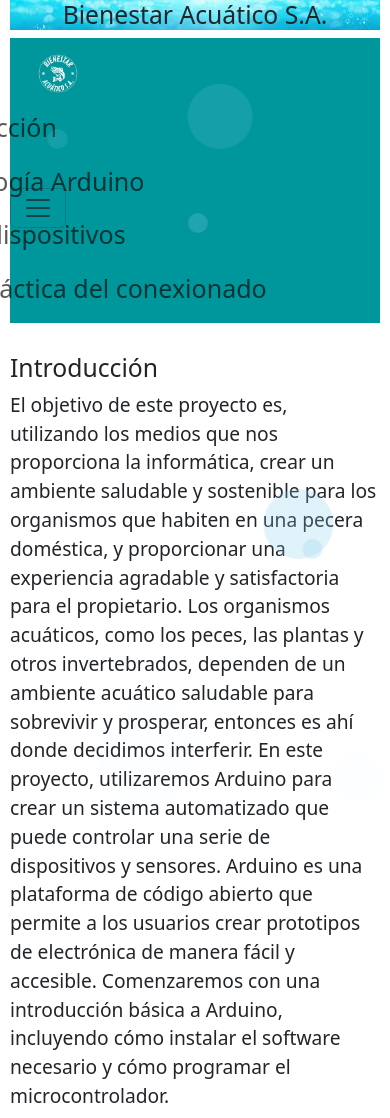
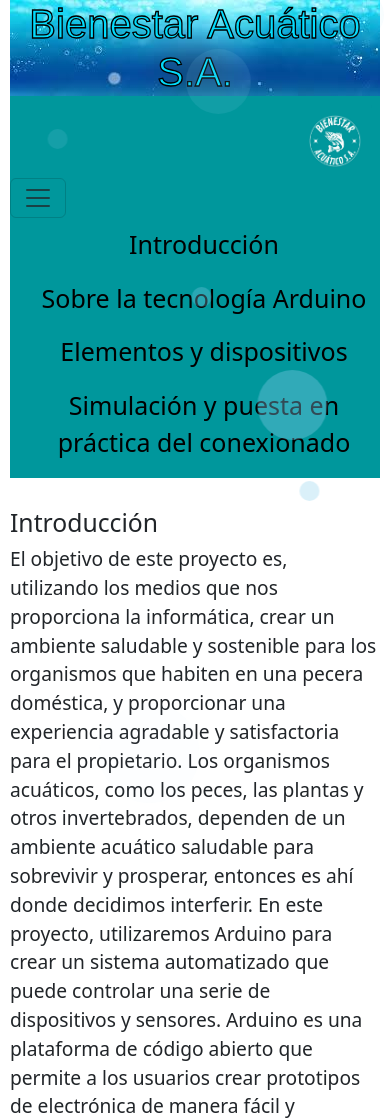
Before and after one commit to AugustWalker27/BienestarAcuatico, a PHP site: page / in a window 390 px wide, after a click that opens the changed part. Shown: the top 1118 px of the page. Run offline with PHP 8.4, Linux system fonts and the light colour scheme.

Commit message:
Update diseño.css

```diff
--- a/diseño.css
+++ b/diseño.css
@@ -1,6 +1,8 @@
 .letragrande{
 text-align: center;
 font-size: 25px;
+display: grid;
+align-items: center;
 }
 #jotaro{
       height: 230px;
@@ -21,7 +23,7 @@ font-size: 25px;
     }
     .logo {
       margin-left: 20px;
-      max-width: 15%; /* La imagen nunca será más ancha que su contenedor */
+      max-width: 25%; /* La imagen nunca será más ancha que su contenedor */
       height: auto;   /* Ajusta automáticamente la altura para mantener la proporción */
   }
     #naruto{
@@ -45,15 +47,20 @@ font-size: 25px;
         background-color: rgb(114, 14, 207);
     }
     #villanos{
-
+    color: #03dbfc;
+    margin: 0px;
     text-align: center;
     background-image: url('fondoheader.jpg');
+    font-family: fantasy;
+    font-size: 40px;
+     -webkit-text-stroke-width: 1.3px;
+  -webkit-text-stroke-color: black;
     }
-    #A {
-        color: blueviolet;
+    #a {
+        color: black;
     }
     #a:hover {
-       color: orangered;
+       color: white;
     }
     #as{
       background-color: rebeccapurple;
@@ -123,7 +130,7 @@ font-size: 25px;
     height: 30px;
    }
    #collapsibleNavbar{
-    margin-left:-500px;
+
    }
 
 
@@ -201,7 +208,7 @@ transition-duration: 1s;
     width: 50px;
     height: 50px;
     left: 90%;
-    animation-duration: 4s;
+    animation-duration: 4.2s;
 
 }
 
@@ -209,7 +216,7 @@ transition-duration: 1s;
     width: 70px;
     height: 70px;
     left: 65%;
-    animation-duration: 3.5s;
+    animation-duration: 3.3s;
 
 }
 
@@ -217,7 +224,7 @@ transition-duration: 1s;
     width: 20px;
     height: 20px;
     left: 50%;
-    animation-duration: 3s;
+    animation-duration: 3.1s;
 
 }
 
@@ -225,7 +232,7 @@ transition-duration: 1s;
     width: 20px;
     height: 20px;
     left: 75%;
-    animation-duration: 3.5s;
+    animation-duration: 3.4s;
 
 }
 
@@ -233,7 +240,7 @@ transition-duration: 1s;
     width: 100;
     height: 100px;
     left: 52%;
-    animation-duration: 4s;
+    animation-duration: 4.1s;
 
 }
 
@@ -241,7 +248,7 @@ transition-duration: 1s;
     width: 65px;
     height: 65px;
     left: 51%;
-    animation-duration: 4.5s;
+    animation-duration: 4.4s;
 
 }
 
@@ -291,9 +298,16 @@ transition-duration: 1s;
         overflow-x: hidden;
 
     }
+    .contraer{
+margin: 18px;
+    }
+    .span1{
+      margin: 8px;
+    }
     .logo {
-      margin-left: 20px;
-      max-width: 15%; /* La imagen nunca será más ancha que su contenedor */
+      float: right;
+      margin-right: 8px;
+      max-width: 20%; /* La imagen nunca será más ancha que su contenedor */
       height: auto;   /* Ajusta automáticamente la altura para mantener la proporción */
   }
     #jotaro {
```
